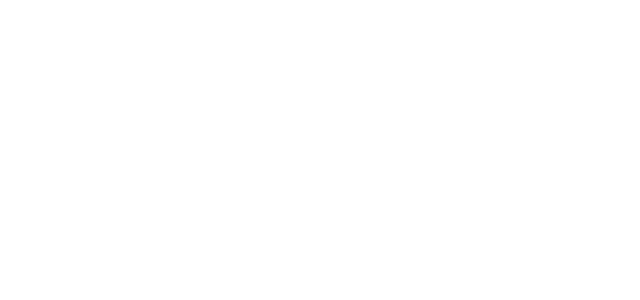
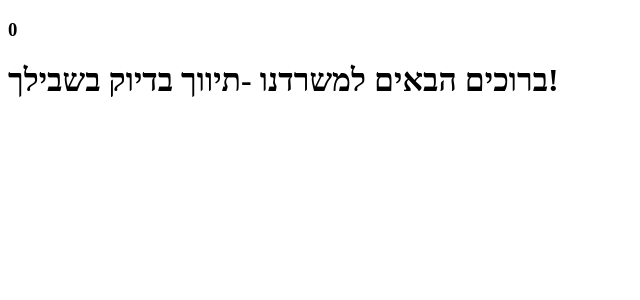
Before and after one commit to sari8508776/Angular-hw, an Angular app in the folder PROJECT/: page / in a window 1280 px wide. Shown: the top 300 px of the page, without its empty margins (0-640 px from the left). Built offline with nearby package versions, Linux system fonts and the light colour scheme.

Commit message:
improv lesson10

```diff
--- a/PROJECT/src/app/app.html
+++ b/PROJECT/src/app/app.html
@@ -6,17 +6,15 @@
   <app-forsale></app-forsale>
   <app-lehaskir></app-lehaskir>
   <app-voction></app-voction> -->
-  <nav>
-    <!-- תצוגת הניתובים שמות מתואמים לרשימת הניתובים -->
-    <!-- הגדרת class כאשר הניתוב פעיל -->
+  <!-- <nav>
     <a routerLink="/app-apartment-home" routerLinkActive="active" class="link">בית   </a>
     <a routerLink="/forsale"  routerLinkActive="active" class="link">למכירה </a>
     <a routerLink="/app-lehaskir"  routerLinkActive="active" class="link">השכרה </a>
     <a routerLink="app-voction"  routerLinkActive="active" class="link">חופשה </a>
 
-    <h3>{{arr|search:1,arr}}</h3>
+</nav> -->
+    <h3>{{1|search:arr}}</h3>
 
-</nav>
 <router-outlet>
 
 
```
